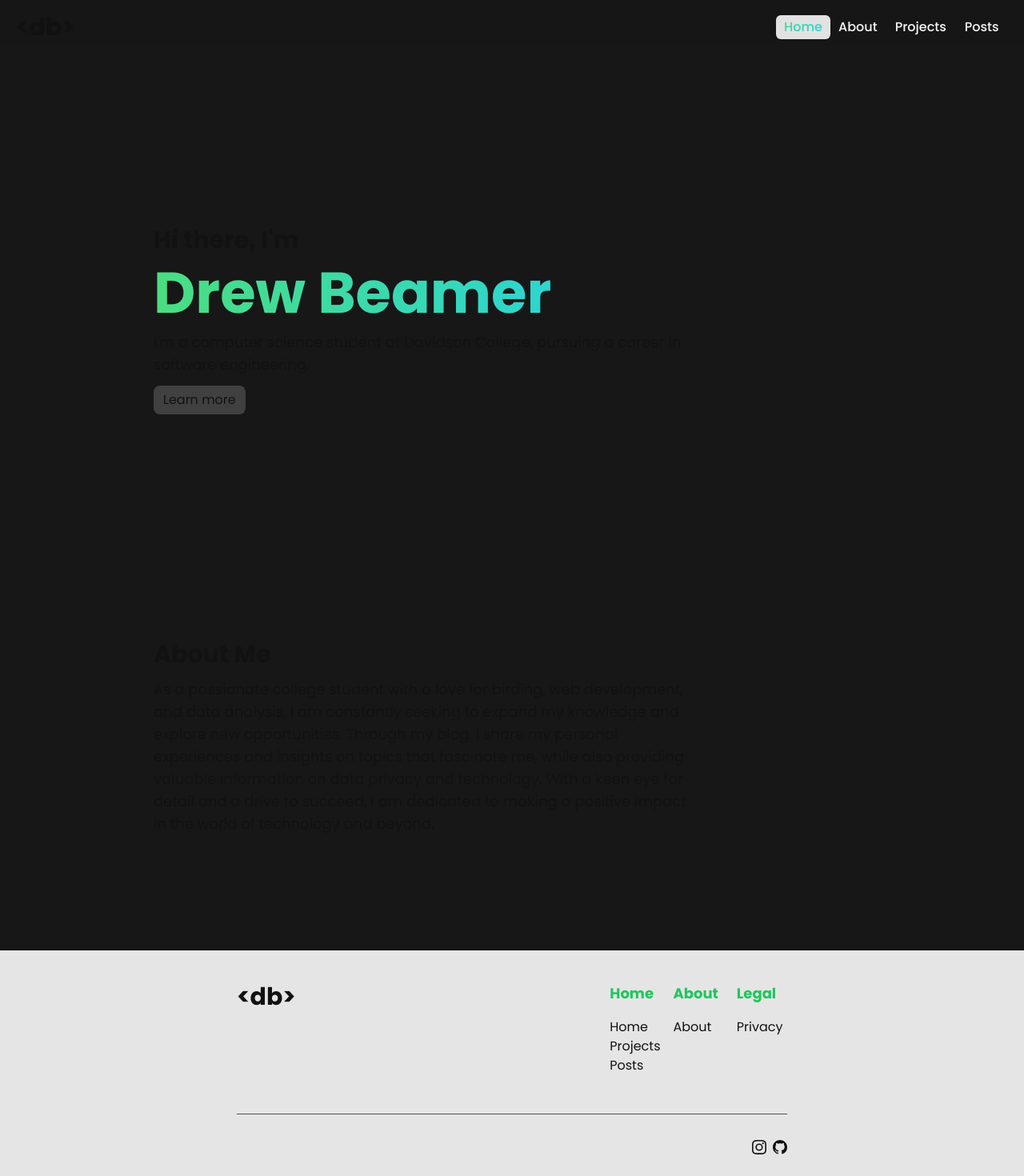
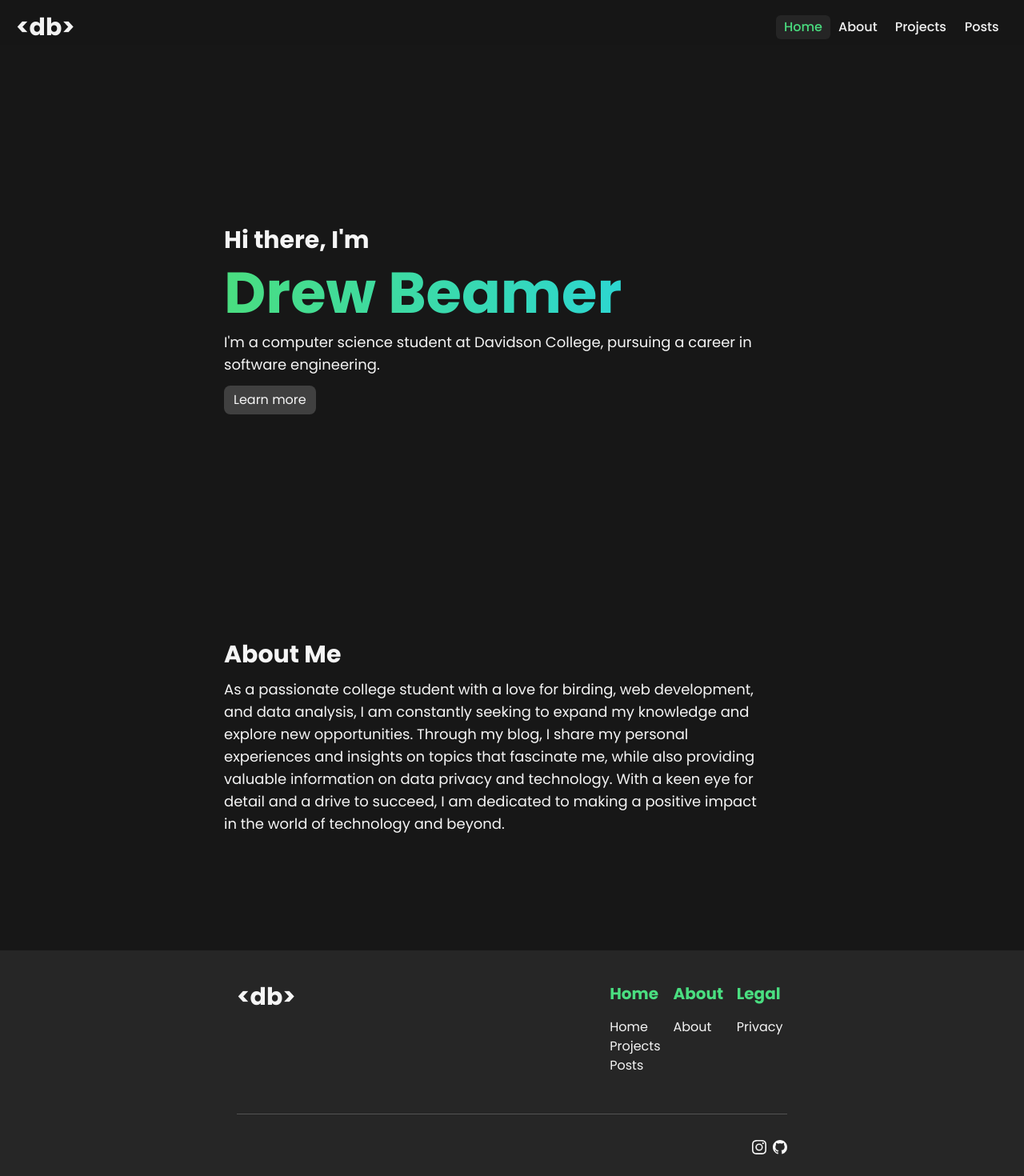
Before and after one commit to drew-beamer/me, a Next.js app: page / in a window 1280 px wide. Shown: the top 1470 px of the page at 80% size. Built offline with nearby package versions, Linux system fonts and the light colour scheme.

Commit message:
bit of a redesign

```diff
--- a/app/posts/[slug]/page.tsx
+++ b/app/posts/[slug]/page.tsx
@@ -66,17 +66,24 @@ export default function PostLayout({ params }): JSX.Element {
 
     if (post !== null) {
         const Content = useMDXComponent(post.body.code);
-        return (<article>
+        return (
+            <>
                 <script type="application/ld+json">
                     {jsonld}
                 </script>
+
+
+
                 <PageWrapper>
-                <div className="blogPost prose-xl prose-invert prose-h1:dark:text-green-400 prose-h1:text-green-500">
+                    <article className='pt-32'>
+                        <div className="blogPost prose-xl prose-invert">
                             <h1>{post.title}</h1>
                             <Content components={{ ...components }} />
                         </div>
+                    </article>
                 </PageWrapper>
-            </article>
+
+            </>
         )
     }
     return <div>Oops! There should be a post here...</div>
--- a/app/posts/page.tsx
+++ b/app/posts/page.tsx
@@ -13,7 +13,8 @@ export const metadata = {
 }
 
 export default function PostsPage() {
-    return <PageWrapper><section className="w-full">
+    return <PageWrapper>
+        <section className="pt-32">
             <h1 className="w-full">Posts</h1>
             <p>
                 This is where I share my thoughts, insights, and experiences
@@ -21,5 +22,6 @@ export default function PostsPage() {
                 posts both informative and enjoyable!
             </p>
             <BlogFeed postData={allPosts} />
-    </section></PageWrapper>
+        </section>
+    </PageWrapper>
 }
--- a/app/projects/page.tsx
+++ b/app/projects/page.tsx
@@ -16,14 +16,14 @@ export const metadata = {
 
 export default function Projects() {
     return <PageWrapper>
-        <section>
-            <h1>PROJECTS</h1>
+        <section className="pt-32">
+            <h1 className=" overflow-y-visible " >Projects</h1>
             <p>
                 From sports analytics to birds, my portfolio features a diverse range
                 of projects that showcase my creativity, versatility, and technical
                 expertise.
             </p>
-            <div className="mt-6 mx-auto columns-1 sm:columns-2 gap-4 w-full align-start">
+            <div className="mt-6 mx-auto grid grid-cols-1 sm:grid-cols-2  gap-4 w-full align-start">
                 {allProjects.sort((a, b) => a.title.localeCompare(b.title)).map((project) => {
                     return <div key={project._id} className="w-full inline-block px-6 sm:px-0 mb-6 break-inside-avoid">
                         <ProjectCard url={project.slug} img={project.projectImage} alt="decor" categories={project.categories} text={project.description} title={project.title} />
--- a/components/ui-components/buttons.js
+++ b/components/ui-components/buttons.js
@@ -5,11 +5,3 @@ export function Button1({ children }) {
         {children}
     </button>
 }
-
-
-export function Button2({ children }) {
-    return <button
-        className="inline-block px-3 py-1.5 dark:bg-neutral-600 bg-neutral-400 rounded-full hover:text-neutral-800 text-floral-white font-bold text-sm leading-tight hover:bg-green-400 dark:hover:shadow-lg focus:bg-green-400 dark:focus:shadow-lg focus:outline-green-400 focus:ring-0 active:bg-green-400 transition duration-300 ease-in-out">
-        {children}
-    </button>
-}
--- a/components/ui-components/card.tsx
+++ b/components/ui-components/card.tsx
@@ -1,10 +1,10 @@
 import Image from "next/image"
 import Link from "next/link"
-import { Button2 } from "./buttons"
+import { Button1 } from "./buttons"
 
 
 export default function ProjectCard({ img, alt, text, title, categories, url }: { img: string, alt: string, text: string, title: string, categories: string, url: string }) {
-    return <div className="rounded-xl dark:bg-neutral-800 dark:outline-none outline outline-1 outline-neutral-200 dark:border-0 bg-neutral-200 max-w-[320px] mx-auto">
+    return <div className="rounded-xl bg-neutral-800 max-w-[320px] mx-auto">
         <Image className="rounded-t-xl" width={720} height={480} src={img} alt={alt} />
         <div className="px-6 pt-4 mb-4">
             <Link href={url}><div className="font-bold text-xl hover:underline">{title}</div></Link>
@@ -16,7 +16,7 @@ export default function ProjectCard({ img, alt, text, title, categories, url }:
             <p>{text}</p>
         </div>
         <div className="px-6 pb-6">
-            <Link href={url}><Button2>Learn More</Button2></Link>
+            <Link href={url}><Button1>Learn More</Button1></Link>
         </div>
     </div >
 
--- a/components/ui-components/footer.tsx
+++ b/components/ui-components/footer.tsx
@@ -2,7 +2,7 @@ import Link from "next/link";
 import { GithubIcon, InstagramIcon } from "../icons";
 
 function FooterLink({ to, children }) {
-    return <Link href={to} className="text-raisin-black dark:text-floral-white font-normal transition-colors">{children}</Link>
+    return <Link href={to} className="text-floral-white font-normal transition-colors">{children}</Link>
 }
 
 function FooterList({ children }) {
@@ -12,14 +12,14 @@ function FooterList({ children }) {
 }
 
 export default function Footer() {
-    return <footer className="p-4 w-screen sm:p-6 flex justify-center bg-neutral-200 dark:bg-neutral-800">
+    return <footer className="p-4 w-screen sm:p-6 flex justify-center bg-neutral-800">
         <div className="w-[100vw] max-w-[720px] flex items-start flex-wrap p-4 mx-auto ">
             <div className="flex-grow">
                 <h2>{"<db>"}</h2>
             </div>
             <div className="columns-3 gap-4 break-after-avoid">
                 <div className="inline-block">
-                    <h3 className="dark:text-green-400 text-green-500">Home</h3>
+                    <h3 className="text-green-400">Home</h3>
                     <FooterList>
                         <li><FooterLink to="/">Home</FooterLink></li>
                         <li><FooterLink to="/projects">Projects</FooterLink></li>
@@ -27,14 +27,14 @@ export default function Footer() {
                     </FooterList>
                 </div>
                 <div>
-                    <h3 className="dark:text-green-400 text-green-500">About</h3>
+                    <h3 className="text-green-400">About</h3>
                     <FooterList>
                         <li><FooterLink to="/about">About</FooterLink></li>
                         <br/>
                     </FooterList>
                 </div>
                 <div>
-                    <h3 className="dark:text-green-400 text-green-500">Legal</h3>
+                    <h3 className="text-green-400">Legal</h3>
                     <FooterList>
                         <li><FooterLink to="/legal/privacy">Privacy</FooterLink></li>
                     </FooterList>
--- a/components/ui-components/navbar.js
+++ b/components/ui-components/navbar.js
@@ -37,7 +37,7 @@ export default function Navbar() {
         <nav className="w-full pt-6 sm:pt-3 fixed bg-neutral-900 opacity-[99%] z-50">
             <div className="flex items-center justify-center sm:justify-start h-full flex-wrap px-5">
                 <div className="grow flex justify-center w-full sm:w-auto sm:justify-start">
-                    <Link href="/"><h2 className="m-0 hover:cursor-pointer dark:text-floral-white text-raisin-black">{"<db>"}</h2></Link>
+                    <Link href="/"><h2 className="m-0 hover:cursor-pointer text-floral-white no-underline">{"<db>"}</h2></Link>
                 </div>
                 <div className="flex flex-row items-start relative pb-0 fade">
                     <div className="flex relative w-[290px] flex-row items-center space-x-0">
@@ -50,12 +50,12 @@ export default function Navbar() {
                                 damping: 40,
                                 stiffness: 300
                             }}
-                            className={`absolute h-[30px] dark:bg-neutral-800 bg-neutral-200 z-[-1] rounded-md left-0`}
+                            className={`absolute h-[30px] bg-neutral-800 z-[-1] rounded-md left-0`}
                         /> : null}
                         {Object.entries(buttonData).map(([path, { name, width }]) => {
                             const isActive = pathName === path;
                             return <div key={path} style={{width: width}} className={`rounded-md py-[10px] px-[10px] text-base text-center`}>
-                                <Link className={`${isActive ? " w-full text-transparent bg-gradient-to-br from-green-400 to-cyan-400 bg-clip-text" : "text-neutral-50"} font-medium hover:no-underline`} href={path}> {name} </Link>
+                                <Link className={`${isActive ? " w-full text-green-400" : "text-floral-white"} font-medium hover:no-underline`} href={path}> {name} </Link>
                             </div>
                         })}
                     </div>
--- a/components/ui-components/pageWrapper.tsx
+++ b/components/ui-components/pageWrapper.tsx
@@ -9,7 +9,7 @@ export default function PageWrapper({ children }: { children: React.ReactNode })
             initial={{ opacity: 0, y: 50 }}
             animate={{ opacity: 1, y: 0 }}
             transition={{ y: { type: "tween", duration: 0.25 } }}
-            className="w-full mb-24"
+            className="w-full max-w-[720px] px-8 md:px-0 flex flex-wrap mb-24 justify-center"
         >
             {children}
         </motion.div>
--- a/content/projects/davidsondecoded.mdx
+++ b/content/projects/davidsondecoded.mdx
@@ -1,5 +1,5 @@
 ---
-title: 'DavidsonDecoded'
+title: 'Davidson Decoded'
 description: "A Twitter account providing analytics for fans of Davidson's sports teams."
 projectImage: "/images/projects/davidson-decoded/dd-project-preview.png"
 categories: 'sports,data'
--- a/styles/globals.css
+++ b/styles/globals.css
@@ -6,13 +6,13 @@
   body {
     @apply bg-neutral-900;
     @apply min-h-screen;
-    @apply dark:text-floral-white text-raisin-black;
+    @apply text-floral-white;
     @apply antialiased
   }
 
   h1 {
     @apply text-transparent bg-gradient-to-r from-green-400 to-cyan-400 bg-clip-text;
-    @apply text-5xl sm:text-7xl mb-3;
+    @apply text-5xl sm:text-7xl pb-3 leading-[4rem];
     @apply font-bold;
 
   }
@@ -23,7 +23,7 @@
   }
 
   h3 {
-    @apply text-lg;
+    @apply text-xl;
     @apply font-bold;
   }
 
@@ -37,7 +37,10 @@
   }
 
   section {
-    @apply px-8 sm:px-48 inline-block mx-auto;
+    @apply inline-block w-full;
+  }
+  article {
+    @apply inline-block;
   }
 
   ul {
```
Also changed, not shown: app/projects/[slug]/page.tsx (+15 -13 lines), components/blogFeed.js (+14 -14 lines). Lines whose indentation alone changed are shown as unchanged.
